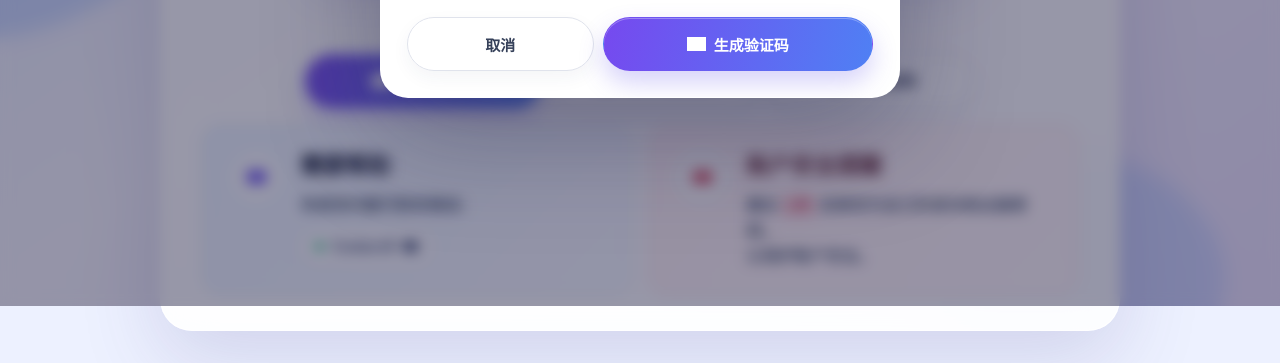
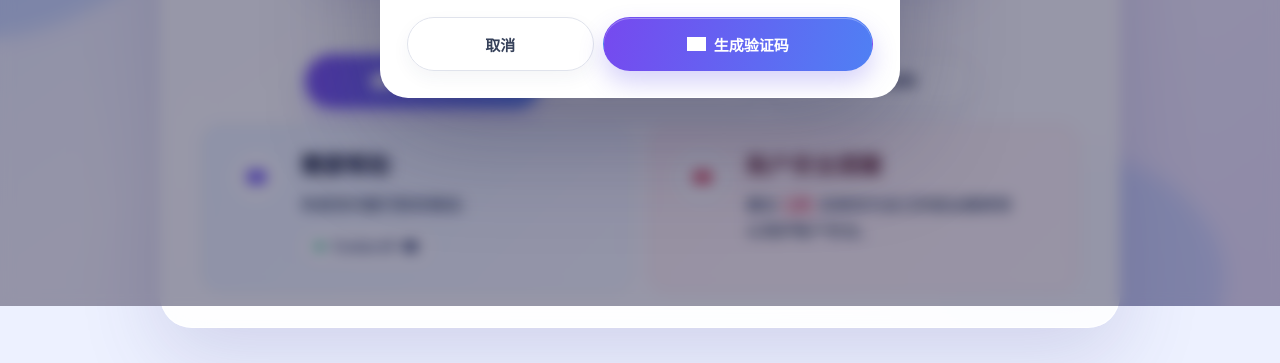
Before and after one commit to Martinthinks/2f, a plain HTML site: page index.html in a window 1280 px wide. Shown: the part 494-857 px from the top of the page. Drawn offline with Linux system fonts and the light colour scheme; grey boxes are pictures that could not be loaded.

Commit message:
Update index.html

```diff
--- a/index.html
+++ b/index.html
@@ -649,7 +649,7 @@ button { -webkit-tap-highlight-color: transparent; }
           <span class="panel-icon"><span class="icon icon-alert" aria-hidden="true"></span></span>
           <div>
             <h2>账户安全提醒</h2>
-            <p>建议<span class="day-emphasis">1天</span>后修改为自己的身份验证器密钥，<br>以保护账户安全。</p>
+            <p>建议<span class="day-emphasis">1天</span>后修改为自己的验证器密钥<br>以保护账户安全。</p>
           </div>
         </article>
       </div>
```
